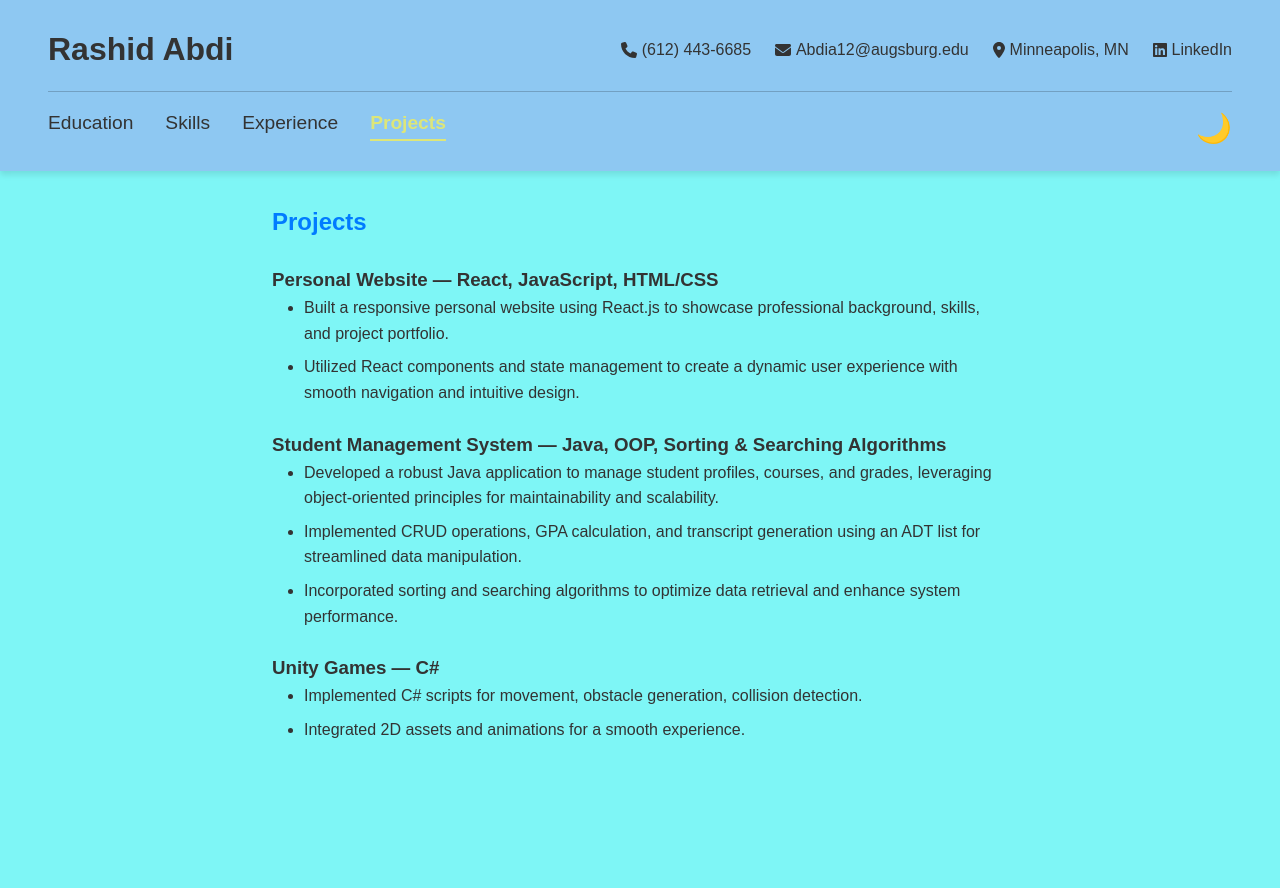
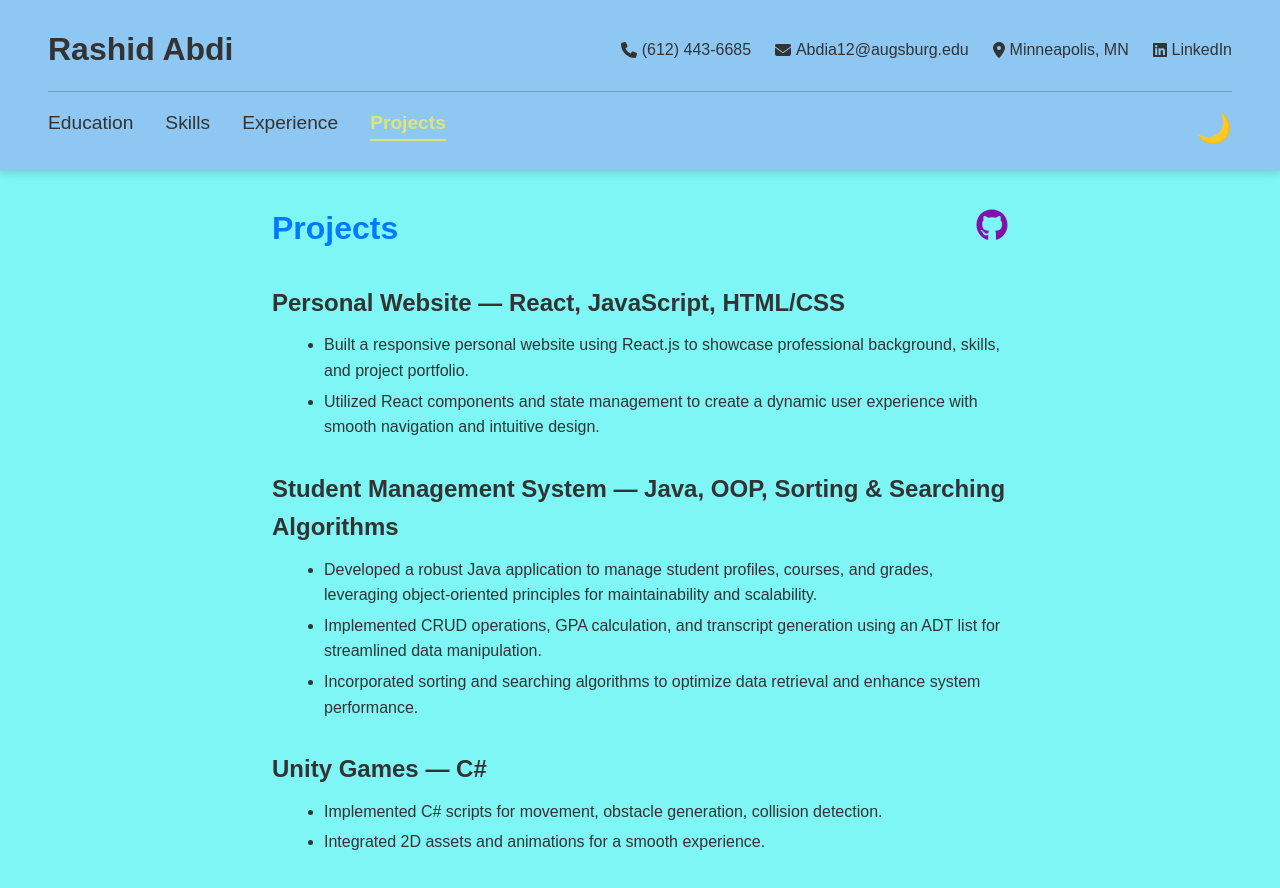
Before and after one commit to Rashid-Abdi/personal-website, a React (Create React App) app: page /projects in a window 1280 px wide. Shown: the top 888 px of the page. Before the commit the page ends 800 px from the top, so only its background shows below. Built offline with nearby package versions, Linux system fonts and the light colour scheme.

Commit message:
added git hub icon

```diff
--- a/package.json
+++ b/package.json
@@ -10,8 +10,9 @@
     "cra-template": "1.2.0",
     "react": "^18.3.1",
     "react-dom": "^18.3.1",
+    "react-icons": "^5.4.0",
     "react-router-dom": "^6.28.2",
-    "react-scripts": "5.0.1",
+    "react-scripts": "^5.0.1",
     "web-vitals": "^4.2.4"
   },
   "scripts": {
--- a/src/pages/Projects.css
+++ b/src/pages/Projects.css
@@ -0,0 +1,47 @@
+/* src/pages/Projects.css */
+
+.page-container {
+    padding: 20px;
+    max-width: 800px;
+    margin: 0 auto;
+  }
+
+  .projects-header {
+    display: flex;
+    align-items: center;
+    justify-content: space-between;
+    margin-bottom: 30px;
+  }
+
+  .projects-header h2 {
+    margin: 0;
+    font-size: 2em;
+  }
+
+  .github-icon {
+    color: #8210ab; /* Default icon color */
+    transition: color 0.3s;
+  }
+
+  .github-icon:hover {
+    color: #4078c0; /* GitHub blue on hover */
+  }
+
+  .project {
+    margin-bottom: 30px;
+  }
+
+  .project h3 {
+    margin-bottom: 10px;
+    font-size: 1.5em;
+  }
+
+  .project ul {
+    list-style-type: disc;
+    padding-left: 20px;
+  }
+
+  .project li {
+    margin-bottom: 5px;
+    line-height: 1.6;
+  }
--- a/src/pages/Projects.js
+++ b/src/pages/Projects.js
@@ -1,50 +1,68 @@
 // src/pages/Projects.js
 
 import React from "react";
+import { FaGithub } from "react-icons/fa";
+import "./Projects.css"; // Import the corresponding CSS file
 
 function Projects() {
   return (
     <div className="page-container">
+      {/* Header with Projects Title and GitHub Icon */}
+      <div className="projects-header">
         <h2>Projects</h2>
+        <a
+          href="https://github.com/rashid-abdi" // Replace with your GitHub profile URL
+          target="_blank"
+          rel="noopener noreferrer"
+          aria-label="GitHub Profile"
+          className="github-icon"
+        >
+          <FaGithub size={32} />
+        </a>
+      </div>
 
+      {/* Project 1 */}
+      <div className="project">
         <h3>Personal Website — React, JavaScript, HTML/CSS</h3>
         <ul>
           <li>
-        Built a responsive personal website using React.js to showcase professional background, skills, and project
-        portfolio.
+            Built a responsive personal website using React.js to showcase professional background, skills, and project portfolio.
           </li>
           <li>
-        Utilized React components and state management to create a dynamic user experience with smooth navigation
-        and intuitive design.
+            Utilized React components and state management to create a dynamic user experience with smooth navigation and intuitive design.
           </li>
         </ul>
+      </div>
 
+      {/* Project 2 */}
+      <div className="project">
         <h3>Student Management System — Java, OOP, Sorting & Searching Algorithms</h3>
         <ul>
           <li>
-        Developed a robust Java application to manage student profiles, courses, and grades, leveraging object-oriented
-        principles for maintainability and scalability.
+            Developed a robust Java application to manage student profiles, courses, and grades, leveraging object-oriented principles for maintainability and scalability.
           </li>
           <li>
-        Implemented CRUD operations, GPA calculation, and transcript generation using an ADT list for streamlined
-        data manipulation.
+            Implemented CRUD operations, GPA calculation, and transcript generation using an ADT list for streamlined data manipulation.
           </li>
           <li>
             Incorporated sorting and searching algorithms to optimize data retrieval and enhance system performance.
           </li>
         </ul>
+      </div>
 
+      {/* Project 3 */}
+      <div className="project">
         <h3>Unity Games — C#</h3>
         <ul>
           <li>
-          Implemented C# scripts for movement, obstacle generation, collision
-          detection.
+            Implemented C# scripts for movement, obstacle generation, collision detection.
           </li>
           <li>
             Integrated 2D assets and animations for a smooth experience.
           </li>
         </ul>
       </div>
+    </div>
   );
 }
 
```
Also changed, not shown: 1 other file (tests, documents, lock files or other folders). Lines whose indentation alone changed are shown as unchanged.
